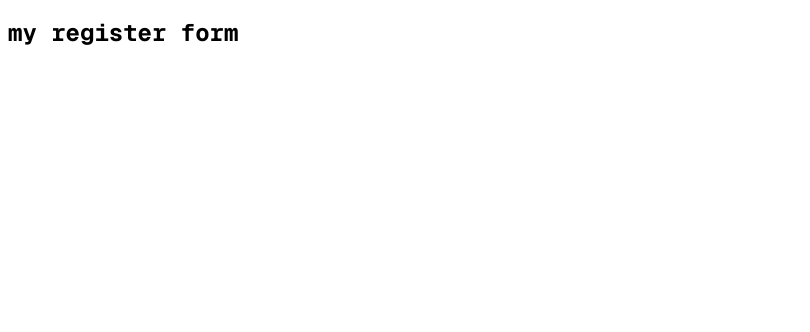
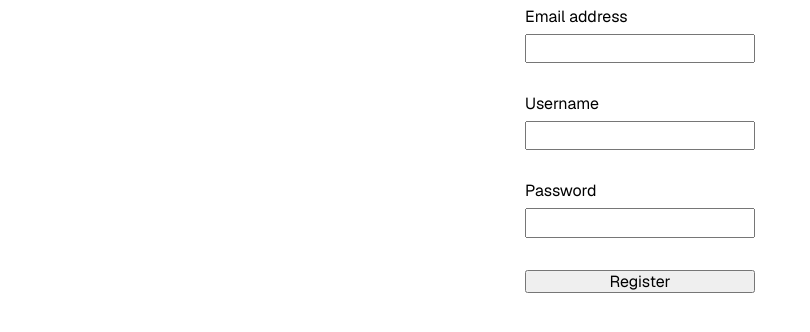
Before and after one commit to kalefed/onmyshelf, a Next.js app in the folder client/: page /users/register in a window 1280 px wide. Shown: the top 332 px of the page, without its empty margins (0-810 px from the left). Built offline with nearby package versions, Linux system fonts and the light colour scheme.

Commit message:
Add forms with very basic styling

```diff
--- /dev/null
+++ b/client/app/users/login/loginForm.module.css
@@ -0,0 +1,40 @@
+.container {
+    display: flex;
+    justify-content: center;
+
+}
+
+.login-form-container {
+    background-color: rgb(255, 255, 255);
+    padding: 3rem 1rem 3rem 1rem;
+    margin-left: auto;
+    margin-right: auto;
+    max-width: 75%
+}
+
+.login-form {
+    display: flex;
+    flex-direction: column;
+    gap: 2rem;
+}
+
+
+.login-form__placeholder {
+    color: #747474;
+    margin: 0;
+}
+
+.login-form__group {
+    display: flex;
+    flex-direction: column;
+    gap: 0.5rem;
+}
+
+.login-form__input {
+    padding: 0.25rem;
+    font-size: 1rem;
+}
+
+.login-form__label {
+    font: bold;
+}
--- a/client/app/users/logout/logoutForm.js
+++ /dev/null
@@ -1,3 +0,0 @@
-export default function LogoutForm() {
-  return <h2>my logout form</h2>;
-}
--- a/client/app/users/register/page.js
+++ b/client/app/users/register/page.js
@@ -1,9 +1,12 @@
 import RegisterForm from "./registerForm";
+import styles from "./registerForm.module.css";
 
 export default function LogoutPage() {
   return (
-    <>
-      <RegisterForm />
-    </>
+    <div className={styles["container"]}>
+      <div className={styles["login-form-container"]}>
+        <RegisterForm />
+      </div>
+    </div>
   );
 }
--- a/client/app/users/register/registerForm.js
+++ b/client/app/users/register/registerForm.js
@@ -1,3 +1,51 @@
+import styles from "./registerForm.module.css";
+
 export default function RegisterForm() {
-  return <h2>my register form</h2>;
+  return (
+    <form className={styles["register-form"]}>
+      <div className={styles["register-form__group"]}>
+        <label className={styles["register-form__label"]}>Email address</label>
+        <input
+          className={styles["register-form__input"]}
+          id="email"
+          type="email"
+          name="email"
+          required
+        />
+      </div>
+      <div className={styles["register-form__group"]}>
+        <label className={styles["register-form__label"]}>Username</label>
+        <input
+          className={styles["register-form__input"]}
+          id="username"
+          type="text"
+          name="username"
+          required
+        />
+      </div>
+      <div className={styles["register-form__group"]}>
+        <label className={styles["register-form__label"]}>Password</label>
+        <input
+          className={styles["register-form__input"]}
+          id="password"
+          type="password"
+          name="password"
+          required
+        />
+      </div>
+      {/* <div className={styles["register-form__group"]}>
+        <label className={styles["register-form__label"]}>
+          Password confirmation
+        </label>
+        <input
+          className={styles["register-form__input"]}
+          id="password_conf"
+          type="password"
+          name="password_conf"
+          required
+        />
+      </div> */}
+      <button type="submit">Register</button>
+    </form>
+  );
 }
--- /dev/null
+++ b/client/app/users/register/registerForm.module.css
@@ -0,0 +1,40 @@
+.container {
+    display: flex;
+    justify-content: center;
+
+}
+
+.register-form-container {
+    background-color: rgb(255, 255, 255);
+    padding: 3rem 1rem 3rem 1rem;
+    margin-left: auto;
+    margin-right: auto;
+    max-width: 75%
+}
+
+.register-form {
+    display: flex;
+    flex-direction: column;
+    gap: 2rem;
+}
+
+
+.register-form__placeholder {
+    color: #747474;
+    margin: 0;
+}
+
+.register-form__group {
+    display: flex;
+    flex-direction: column;
+    gap: 0.5rem;
+}
+
+.register-form__input {
+    padding: 0.25rem;
+    font-size: 1rem;
+}
+
+.register-form__label {
+    font: bold;
+}
```
Also changed, not shown: client/app/users/login/loginForm.js (+27 -1 lines), client/app/users/login/page.js (+7 -3 lines), client/app/users/logout/page.js (deleted, +0 -8 lines).
